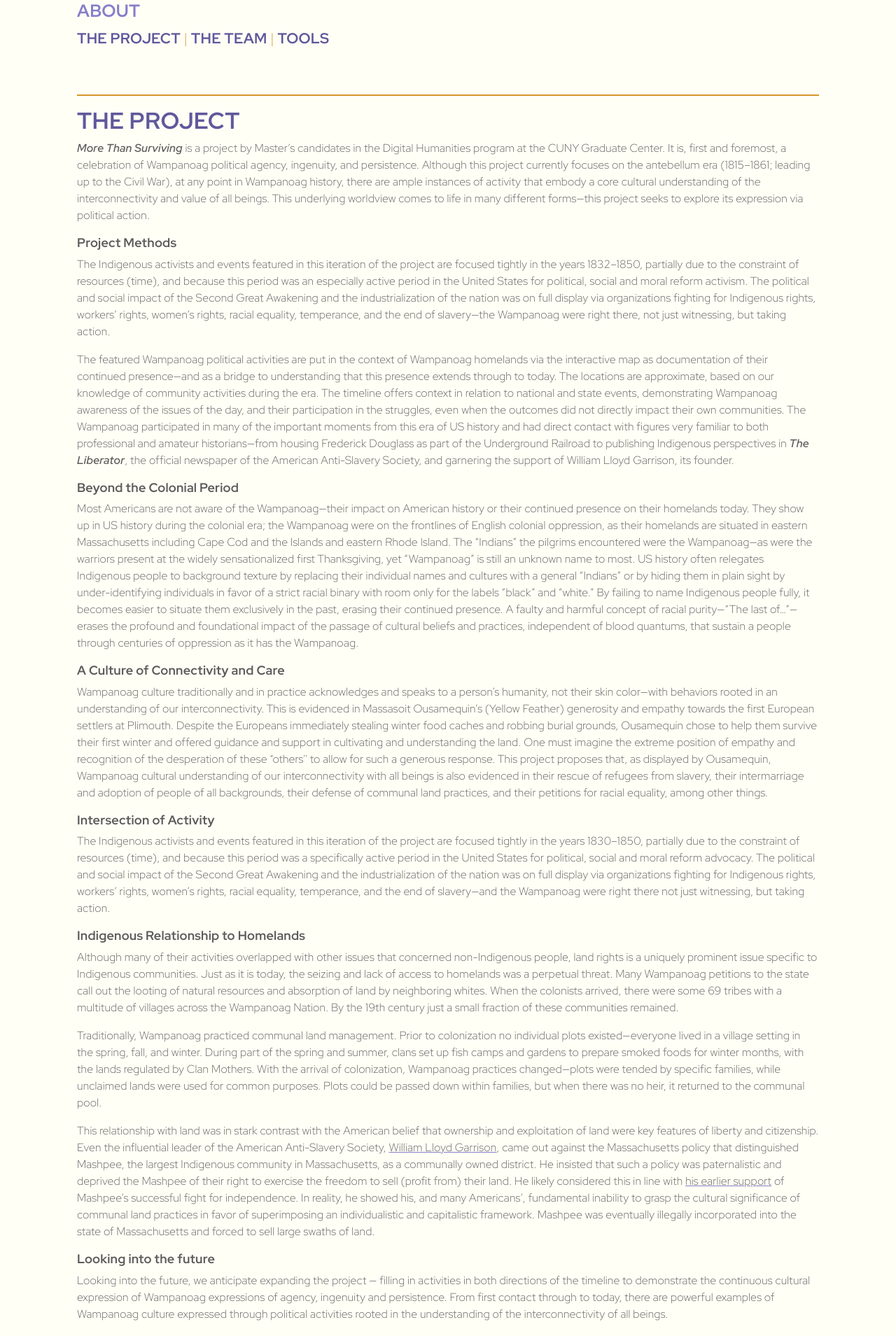
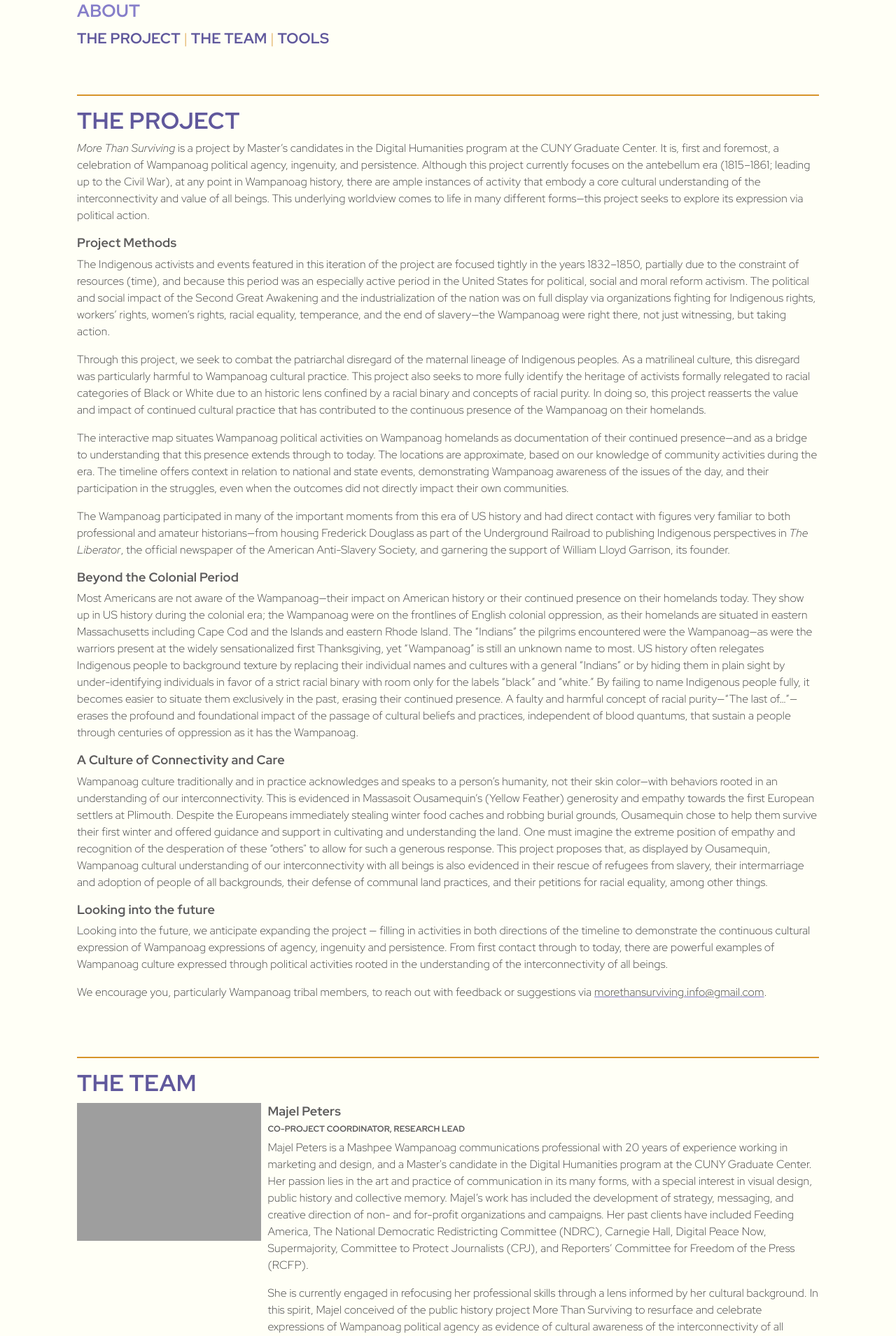
Before and after one commit to zeldaskywalker/more-than-surviving, a Django app: page /about/ in a window 1280 px wide. Shown: the part 149-2058 px from the top of the page at 70% size. Run offline with Django 4.2, Linux system fonts and the light colour scheme; some libraries are stand-ins or nearby versions; grey boxes are pictures that could not be loaded.

Commit message:
changes per bret feedback, fix italics weight (#22)

```diff
--- a/mts/static/css/site.css
+++ b/mts/static/css/site.css
@@ -2,7 +2,7 @@
     --main-bg-color: #FFFFF6;
     --document-purple: #60589C;
     --document-gray: #5C5B5B;
-    --text: #5C5B5B;
+    --text: #363636;
     --womens-rights-purple: #867EC9;
     --temperance-blue: #819CB9;
     --racial-equality-green: #589C82;
@@ -35,7 +35,7 @@ body {
     margin: 0;
     height: 100%;
     opacity: 1;
-    color: var(--document-gray);
+    color: var(--text);
     font-family: 'Red Hat Display', sans-serif;
     font-size: 16px;
     font-weight: 300;
@@ -47,10 +47,7 @@ body {
 	float: none !important;
 }
 
-i {
-    font-weight: 300 !important;
-    font-style: italic;
-}
+
 
 title {
     opacity: 1;
@@ -173,7 +170,7 @@ b {
 
 .home-image-caption {
     font-size: 12px;
-    color: var(--document-gray);
+    color: var(--text);
     letter-spacing: 0.13px;
 }
 
@@ -265,7 +262,7 @@ button {
 }
 
 #landing-about-text {
-    color: var(--document-gray);
+    color: var(--text);
 }
 
 #landing-about-header {
@@ -340,8 +337,8 @@ button {
 
 .citations {
     font-weight: 400;
-    font-size: 10px;
-    letter-spacing: 0.11px;
+    font-size: 13px;
+    letter-spacing: 0.15px;
 }
 
 .nav {
@@ -539,7 +536,7 @@ li a:hover {
 }
 
 .dark-text {
-    color: var(--document-gray);
+    color: var(--text);
 }
 
 /* MAP STYLING */
--- a/mts/templates/about.html
+++ b/mts/templates/about.html
@@ -45,17 +45,24 @@
             via organizations fighting for Indigenous rights, workers’ rights, women’s rights, racial equality,
             temperance, and the end of slavery—the Wampanoag were right there, not just witnessing, but taking action.
         </p>
-        <p>The featured Wampanoag political activities are put in the context of Wampanoag homelands via the interactive
-            map as documentation of their continued presence—and as a bridge to understanding that this presence extends
-            through to today. The locations are approximate, based on our knowledge of community activities during the
-            era. The timeline offers context in relation to national and state events, demonstrating Wampanoag awareness
-            of the issues of the day, and their participation in the struggles, even when the outcomes did not directly
-            impact their own communities. The Wampanoag participated in many of the important moments from this era of
-            US history and had direct contact with figures very familiar to both professional and amateur
-            historians—from housing Frederick Douglass as part of the Underground Railroad to publishing Indigenous
-            perspectives in <i>The Liberator</i>, the official newspaper of the American Anti-Slavery Society, and
-            garnering
-            the support of William Lloyd Garrison, its founder. </p>
+        <p>Through this project, we seek to combat the patriarchal disregard of the maternal lineage of Indigenous
+            peoples. As a matrilineal culture, this disregard was particularly harmful to Wampanoag cultural practice.
+            This project also seeks to more fully identify the heritage of activists formally relegated to racial
+            categories of Black or White due to an historic lens confined by a racial binary and concepts of racial
+            purity. In doing so, this project reasserts the value and impact of continued cultural practice that has
+            contributed to the continuous presence of the Wampanoag on their homelands.</p>
+        <p>The interactive map situates Wampanoag political activities on Wampanoag homelands as documentation of their
+            continued presence—and as a bridge to understanding that this presence extends through to today. The
+            locations are approximate, based on our knowledge of community activities during the era. The timeline
+            offers context in relation to national and state events, demonstrating Wampanoag awareness of the issues of
+            the day, and their participation in the struggles, even when the outcomes did not directly impact their own
+            communities.
+        </p>
+        <p>The Wampanoag participated in many of the important moments from this era of US history and had direct
+            contact with figures very familiar to both professional and amateur historians—from housing Frederick
+            Douglass as part of the Underground Railroad to publishing Indigenous perspectives in <i>The Liberator</i>,
+            the official newspaper of the American Anti-Slavery Society, and garnering the support of William Lloyd
+            Garrison, its founder. </p>
         <h3>Beyond the Colonial Period</h3>
         <P>Most Americans are not aware of the Wampanoag—their impact on American history or their continued presence on
             their homelands today. They show up in US history during the colonial era; the Wampanoag were on the
@@ -76,49 +83,20 @@
             Plimouth. Despite the Europeans immediately stealing winter food caches and robbing burial grounds,
             Ousamequin chose to help them survive their first winter and offered guidance and support in cultivating and
             understanding the land. One must imagine the extreme position of empathy and recognition of the desperation
-            of these “others'' to allow for such a generous response. This project proposes that, as displayed by
+            of these “others" to allow for such a generous response. This project proposes that, as displayed by
             Ousamequin, Wampanoag cultural understanding of our interconnectivity with all beings is also evidenced in
             their rescue of refugees from slavery, their intermarriage and adoption of people of all backgrounds, their
             defense of communal land practices, and their petitions for racial equality, among other things.</p>
-        <h3>Intersection of Activity</h3>
-        <p>The Indigenous activists and events featured in this iteration of the project are focused tightly in the
-            years 1830–1850, partially due to the constraint of resources (time), and because this period was a
-            specifically active period in the United States for political, social and moral reform advocacy. The
-            political and social impact of the Second Great Awakening and the industrialization of the nation was on
-            full display via organizations fighting for Indigenous rights, workers’ rights, women’s rights, racial
-            equality, temperance, and the end of slavery—and the Wampanoag were right there not just witnessing, but
-            taking action.</p>
-        <h3>Indigenous Relationship to Homelands</h3>
-        <p>Although many of their activities overlapped with other issues that concerned non-Indigenous people, land
-            rights is a uniquely prominent issue specific to Indigenous communities. Just as it is today, the seizing
-            and lack of access to homelands was a perpetual threat. Many Wampanoag petitions to the state call out the
-            looting of natural resources and absorption of land by neighboring whites. When the colonists arrived, there
-            were some 69 tribes with a multitude of villages across the Wampanoag Nation. By the 19th century just a
-            small fraction of these communities remained. </p>
-        <p>Traditionally, Wampanoag practiced communal land management. Prior to colonization no individual plots
-            existed—everyone lived in a village setting in the spring, fall, and winter. During part of the spring and
-            summer, clans set up fish camps and gardens to prepare smoked foods for winter months, with the lands
-            regulated by Clan Mothers. With the arrival of colonization, Wampanoag practices changed—plots were tended
-            by specific families, while unclaimed lands were used for common purposes. Plots could be passed down within
-            families, but when there was no heir, it returned to the communal pool. </p>
-        <p>This relationship with land was in stark contrast with the American belief that ownership and exploitation of
-            land were key features of liberty and citizenship. Even the influential leader of the American Anti-Slavery
-            Society, <a href="https://www.britannica.com/biography/William-Lloyd-Garrison">William Lloyd Garrison</a>,
-            came out against the Massachusetts policy that distinguished Mashpee, the
-            largest Indigenous community in Massachusetts, as a communally owned district. He insisted that such a
-            policy was paternalistic and deprived the Mashpee of their right to exercise the freedom to sell (profit
-            from) their land. He likely considered this in line with <a
-                href="https://www.massmoments.org/moment-details/indians-in-mashpee-demand-self-government.html">his
-                earlier support</a> of Mashpee’s successful fight
-            for independence. In reality, he showed his, and many Americans’, fundamental inability to grasp the
-            cultural significance of communal land practices in favor of superimposing an individualistic and
-            capitalistic framework. Mashpee was eventually illegally incorporated into the state of Massachusetts and
-            forced to sell large swaths of land. </p>
+
+
         <h3>Looking into the future</h3>
         <p>Looking into the future, we anticipate expanding the project — filling in activities in both directions of
             the timeline to demonstrate the continuous cultural expression of Wampanoag expressions of agency, ingenuity
             and persistence. From first contact through to today, there are powerful examples of Wampanoag culture
             expressed through political activities rooted in the understanding of the interconnectivity of all beings.
+        </p>
+        <p>We encourage you, particularly Wampanoag tribal members, to reach out with feedback or suggestions via <a
+                href="mailto:morethansurviving.info@gmail.com">morethansurviving.info@gmail.com</a>.
         </p>
     </div>
     <br>
--- a/mts/templates/activist.html
+++ b/mts/templates/activist.html
@@ -34,7 +34,7 @@
     </div>
     <hr id="about-hr">
     <div>
-        <div class="works-cited">Work Cited</div>
+        <div class="works-cited">Notes/div>
         <br>
         <div class="citations">{{ activists.citations|linebreaks }}</div>
     </div>
--- a/mts/templates/base.html
+++ b/mts/templates/base.html
@@ -8,7 +8,7 @@
         <link title="font.default" rel="stylesheet" href="{% static 'css/timeline-fonts.css' %}">
         <link rel="preconnect" href="https://fonts.googleapis.com">
         <link rel="preconnect" href="https://fonts.gstatic.com" crossorigin>
-        <link href="https://fonts.googleapis.com/css2?family=Red+Hat+Display:ital,wght@0,300;0,400;0,500;0,600;0,700;0,800;1,600&display=swap" rel="stylesheet">
+        <link href="https://fonts.googleapis.com/css2?family=Red+Hat+Display:ital,wght@0,300;0,400;0,500;0,600;0,700;0,800;0,900;1,300;1,400;1,500&display=swap" rel="stylesheet">
         <link rel="stylesheet" href="{% static 'css/site.css' %}">
         <link rel="icon" type="image/png" href="{% static 'images/FAVICON.png' %}">
     </head>
--- a/mts/templates/event.html
+++ b/mts/templates/event.html
@@ -52,7 +52,7 @@
     </div>
     <hr id="about-hr">
     <div>
-        <div class="works-cited">Work Cited</div>
+        <div class="works-cited">Notes</div>
         <br>
         <div class="citations">{{ events.citations|linebreaks }}</div>
     </div>
```
Also changed, not shown: mts/templates/glossary.html (+31 -6 lines).
